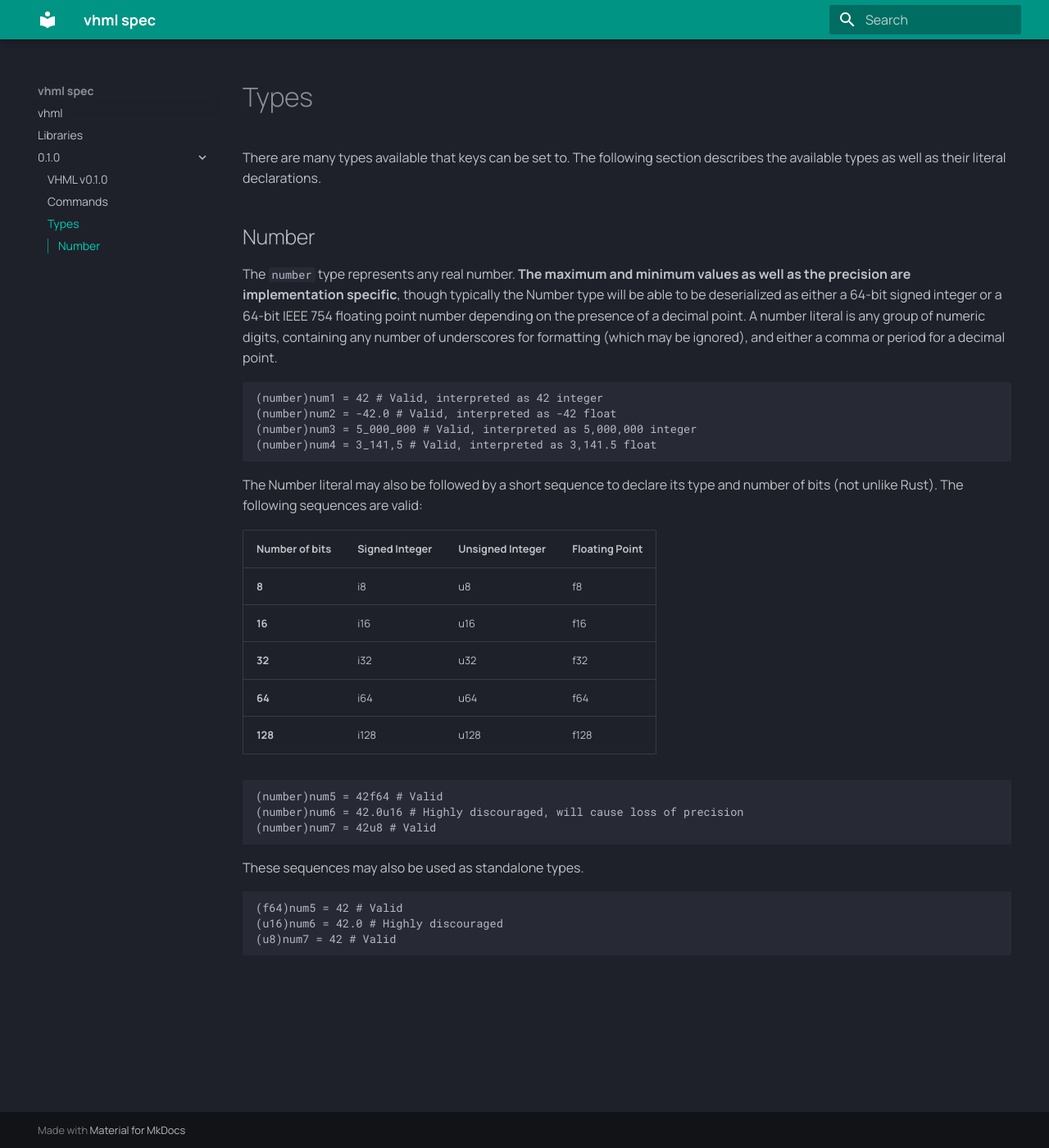
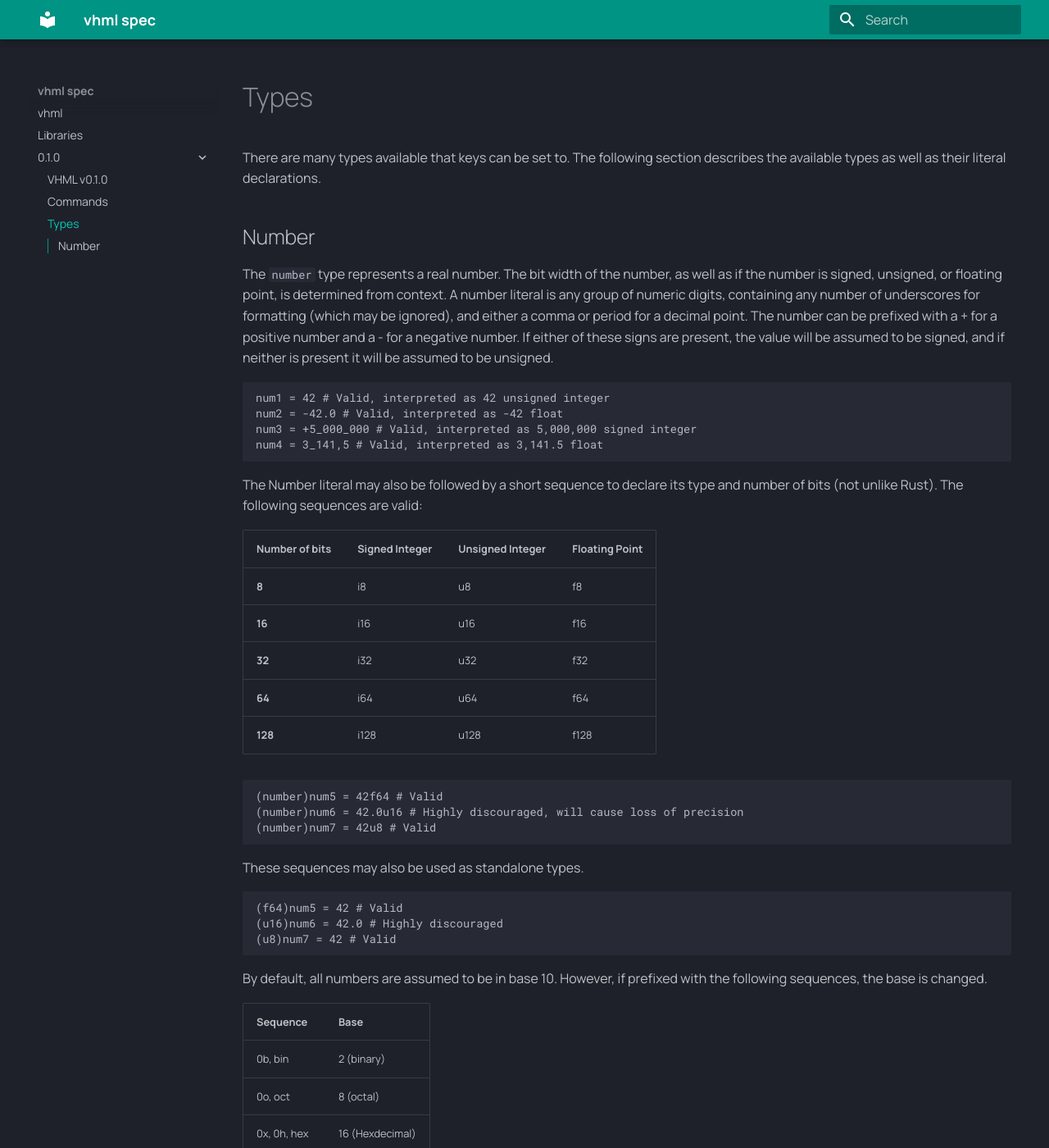
Before and after one commit to vhml-lang/spec, an MkDocs documentation site: the page built from docs/0.1.0/types.md, in a window 1280 px wide and 1400 px high. Shown: the whole window at 82% size. Built offline with MkDocs 1.6.1 and Material for MkDocs 9.7.7, drawn with Linux system fonts in a browser that asks for light colours; some of the changed text lies outside the part shown.

Commit message:
Numbers are more or less finished

````diff
--- a/docs/0.1.0/types.md
+++ b/docs/0.1.0/types.md
@@ -8,13 +8,13 @@ There are many types available that keys can be set to. The following section de
 
 ## Number
 
-The `number` type represents any real number. **The maximum and minimum values as well as the precision are implementation specific**, though typically the Number type will be able to be deserialized as either a 64-bit signed integer or a 64-bit IEEE 754 floating point number depending on the presence of a decimal point. A number literal is any group of numeric digits, containing any number of underscores for formatting (which may be ignored), and either a comma or period for a decimal point.
+The `number` type represents a real number. The bit width of the number, as well as if the number is signed, unsigned, or floating point, is determined from context. A number literal is any group of numeric digits, containing any number of underscores for formatting (which may be ignored), and either a comma or period for a decimal point. The number can be prefixed with a + for a positive number and a - for a negative number. If either of these signs are present, the value will be assumed to be signed, and if neither is present it will be assumed to be unsigned.
 
 ```vhml
-(number)num1 = 42 # Valid, interpreted as 42 integer
-(number)num2 = -42.0 # Valid, interpreted as -42 float
-(number)num3 = 5_000_000 # Valid, interpreted as 5,000,000 integer
-(number)num4 = 3_141,5 # Valid, interpreted as 3,141.5 float
+num1 = 42 # Valid, interpreted as 42 unsigned integer
+num2 = -42.0 # Valid, interpreted as -42 float
+num3 = +5_000_000 # Valid, interpreted as 5,000,000 signed integer
+num4 = 3_141,5 # Valid, interpreted as 3,141.5 float
 ```
 
 The Number literal may also be followed by a short sequence to declare its type and number of bits (not unlike Rust). The following sequences are valid:
@@ -40,3 +40,60 @@ These sequences may also be used as standalone types.
 (u16)num6 = 42.0 # Highly discouraged
 (u8)num7 = 42 # Valid
 ```
+
+By default, all numbers are assumed to be in base 10. However, if prefixed with the following sequences, the base is changed.
+
+| **Sequence** | **Base**        |
+| ------------ | --------------- |
+| 0b, bin      | 2 (binary)      |
+| 0o, oct      | 8 (octal)       |
+| 0x, 0h, hex  | 16 (Hexdecimal) |
+
+```vhml
+hex1 = 0xABABABA
+(u32)hex2 = 0hCCCCCC
+hex3 = -0x6bi8
+
+oct1 = 0o01234567
+oct2 = 0o700
+
+(u8)bin1 = 0b0101010
+bin2 = -0b1010101i8 # automatic two's complement
+```
+
+If a hex, octal, or binary constant is cast to floating point, it will not be converted to the exact value of the binary string, but instead will convert it to the floating-point number that data represents according to IEEE 754.
+
+```vhml
+float0 = 0x40000000f32 # Actual value: 2.0
+```
+
+
+
+Floating point numbers can use a capital E to express numbers in scientific notation. If an E is present, the number will always be interpreted as a float.
+
+```vhml
+float1 = 5E2
+invalid = 5E2i8 # Invalid because E has precedence over i8
+float2 = -2.0E-7
+float3 = -8.1E4
+```
+
+Leading or trailing decimal points are valid but discouraged.
+
+```vhml
+float4 = .7 # Equivalent to 0.7
+float5 = 7. # Equivalent to 7.0
+float6 = 3.E+5. # Equivalent to 3.0E+5
+```
+
+-0.0 and +0.0 are not equivalent values, and will map according to IEEE 754. The following constants can also be used. With the exception of `e`, these are all case insensitive.
+
+| **Constant** | **Value**                   |
+| ------------ | --------------------------- |
+| inf, +inf    | Infinity (0x7f800000)       |
+| -inf         | -Infinity (0xff800000)      |
+| nan, +nan    | Not a Number (0x7fffffff)   |
+| -nan         | -Not a Number (0xffffffff)  |
+| e            | Euler's number (2.71828...) |
+| pi, π        | Pi (3.14159...)             |
+| phi, ϕ       | Phi/Golden Ratio (1.61803)  |
````
